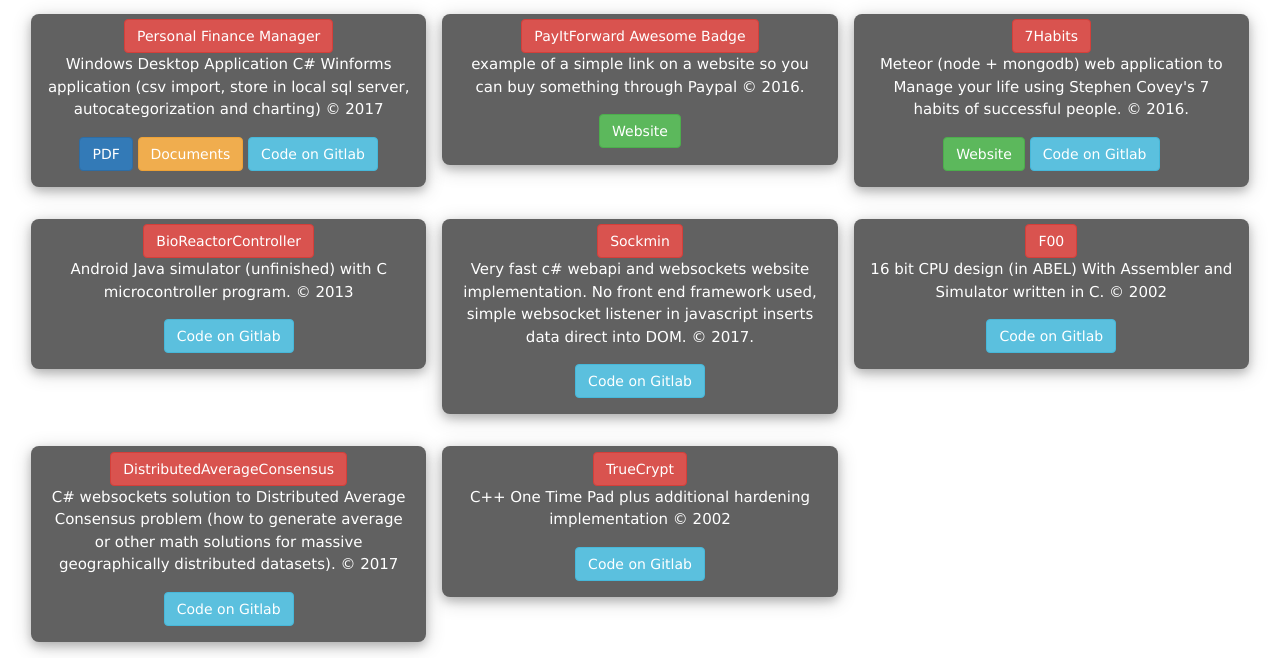
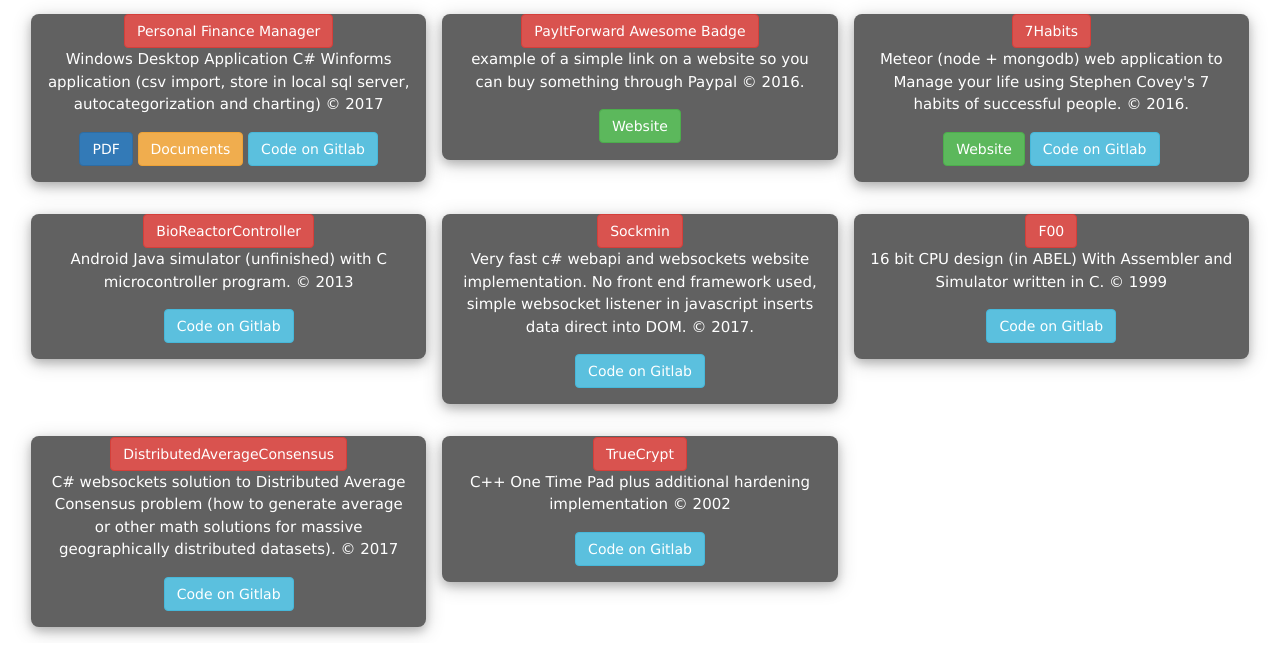
Before and after one commit to hipparchus2000/Shake, a plain HTML site: page index.html in a window 1280 px wide. Shown: the part 262-920 px from the top of the page. Drawn offline with nearby package versions, Linux system fonts and the light colour scheme.

Commit message:
added drop ids and changed date

```diff
--- a/index.html
+++ b/index.html
@@ -48,9 +48,9 @@
 
     <div class="w3-row-padding w3-theme">
       <div class="w3-third w3-section">
-        <div class="w3-card-4 w3-dark-grey w3-round-large" draggable="true" ondragstart="drag(event)" ondrop="drop(event)" ondragover="allowDrop(event)">
+        <div class="w3-card-4 w3-dark-grey w3-round-large">
           <div class="w3-container w3-center">
-	    <button type="button" class="btn btn-danger marginTop5">Personal Finance Manager</button>
+	    <button type="button" class="btn btn-danger">Personal Finance Manager</button>
 
             <p>Windows Desktop Application C# Winforms application
             (csv import, store in local sql server,
@@ -71,9 +71,9 @@
       </div>
 
       <div class="w3-third w3-section">
-        <div class="w3-card-4 w3-dark-grey w3-round-large" draggable="true" ondragstart="drag(event)" ondrop="drop(event)" ondragover="allowDrop(event)">
+        <div class="w3-card-4 w3-dark-grey w3-round-large">
           <div class="w3-container w3-center">
-       	    <button type="button" class="btn btn-danger marginTop5">PayItForward Awesome Badge</button>
+       	    <button type="button" class="btn btn-danger">PayItForward Awesome Badge</button>
 
             <p>example of a simple link on a website so you can buy
             something through Paypal &copy; 2016.</p>
@@ -88,9 +88,9 @@
       </div>
 
       <div class="w3-third w3-section">
-        <div class="w3-card-4 w3-dark-grey w3-round-large" draggable="true" ondragstart="drag(event)" ondrop="drop(event)" ondragover="allowDrop(event)">
+        <div class="w3-card-4 w3-dark-grey w3-round-large">
           <div class="w3-container w3-center">
-	    <button type="button" class="btn btn-danger marginTop5">7Habits</button>
+	    <button type="button" class="btn btn-danger">7Habits</button>
 
             <p>Meteor (node + mongodb) web application to Manage
             your life using Stephen Covey's 7 habits of successful
@@ -110,9 +110,9 @@
 
     <div class="w3-row-padding w3-theme">
       <div class="w3-third w3-section">
-        <div class="w3-card-4 w3-dark-grey w3-round-large" draggable="true" ondragstart="drag(event)" ondrop="drop(event)" ondragover="allowDrop(event)">
+        <div class="w3-card-4 w3-dark-grey w3-round-large">
           <div class="w3-container w3-center">
-            <button type="button" class="btn btn-danger marginTop5">BioReactorController</button>
+            <button type="button" class="btn btn-danger">BioReactorController</button>
 
             <p>Android Java simulator (unfinished) with C
             microcontroller program. &copy; 2013</p>
@@ -127,9 +127,9 @@
       </div>
 
       <div class="w3-third w3-section">
-        <div class="w3-card-4 w3-dark-grey w3-round-large" draggable="true" ondragstart="drag(event)" ondrop="drop(event)" ondragover="allowDrop(event)">
+        <div class="w3-card-4 w3-dark-grey w3-round-large">
           <div class="w3-container w3-center">
-            <button type="button" class="btn btn-danger marginTop5">Sockmin</button>
+            <button type="button" class="btn btn-danger">Sockmin</button>
 
             <p>Very fast c# webapi and websockets website
             implementation. No front end framework used, simple
@@ -146,12 +146,12 @@
       </div>
 
       <div class="w3-third w3-section">
-        <div class="w3-card-4 w3-dark-grey w3-round-large" draggable="true" ondragstart="drag(event)" ondrop="drop(event)" ondragover="allowDrop(event)">
+        <div class="w3-card-4 w3-dark-grey w3-round-large">
           <div class="w3-container w3-center">
-            <button type="button" class="btn btn-danger marginTop5">F00</button>
+            <button type="button" class="btn btn-danger">F00</button>
 
             <p>16 bit CPU design (in ABEL) With Assembler and
-            Simulator written in C. &copy; 2002</p>
+            Simulator written in C. &copy; 1999</p>
 
             <div class="w3-section">
               <a class="btn btn-info" href=
@@ -165,9 +165,9 @@
 
     <div class="w3-row-padding w3-theme">
       <div class="w3-third w3-section">
-        <div class="w3-card-4 w3-dark-grey w3-round-large" draggable="true" ondragstart="drag(event)" ondrop="drop(event)" ondragover="allowDrop(event)">
+        <div class="w3-card-4 w3-dark-grey w3-round-large">
           <div class="w3-container w3-center">
-      	    <button type="button" class="btn btn-danger marginTop5">DistributedAverageConsensus</button>
+      	    <button type="button" class="btn btn-danger">DistributedAverageConsensus</button>
 
             <p>C# websockets solution to Distributed Average
             Consensus problem (how to generate average or other
@@ -184,9 +184,9 @@
       </div>
 
       <div class="w3-third w3-section">
-        <div class="w3-card-4 w3-dark-grey w3-round-large" draggable="true" ondragstart="drag(event)" ondrop="drop(event)" ondragover="allowDrop(event)">
+        <div class="w3-card-4 w3-dark-grey w3-round-large">
           <div class="w3-container w3-center">
-           <button type="button" class="btn btn-danger marginTop5">TrueCrypt</button>
+           <button type="button" class="btn btn-danger">TrueCrypt</button>
 
             <p>C++ One Time Pad plus additional hardening
             implementation &copy; 2002</p>
```
